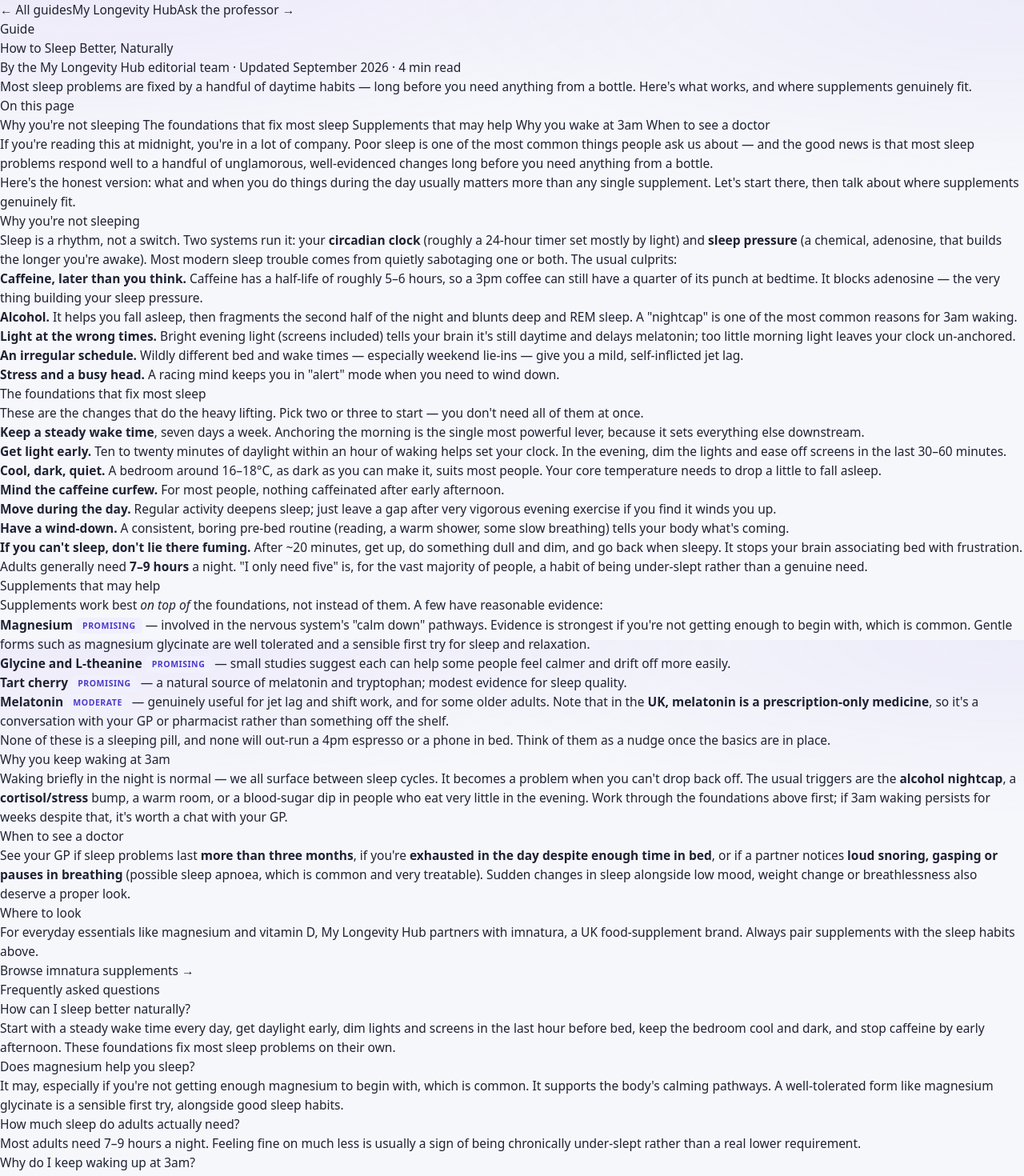
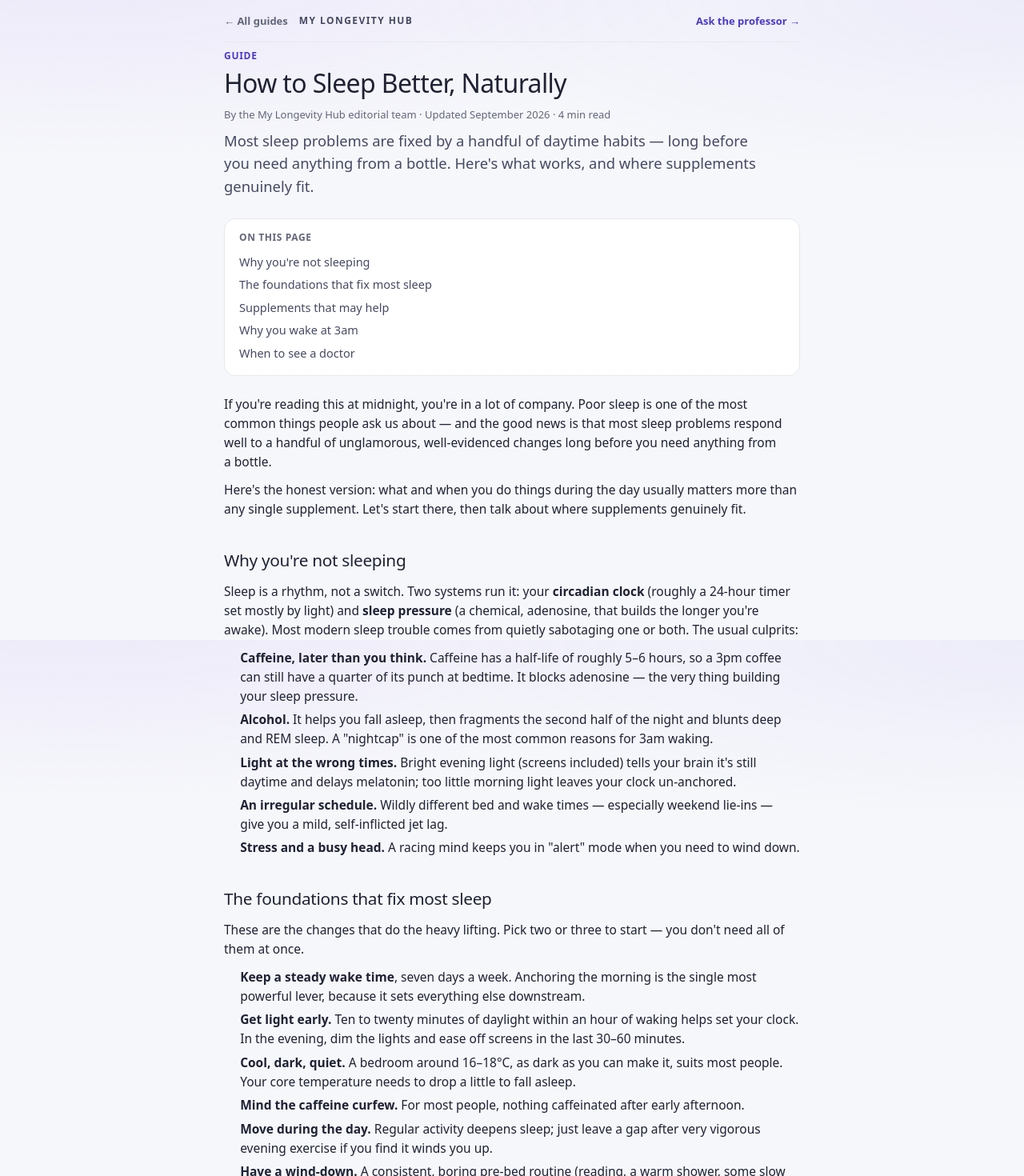
Before and after one commit to elec7rik/doctor-chatbot, a Next.js app in the folder frontend/: page /guides/better-sleep in a window 1280 px wide. Shown: the top 1470 px of the page at 80% size. Built offline with nearby package versions, Linux system fonts and the light colour scheme.

Commit message:
feat(frontend): Iris styling for native guide pages

```diff
--- a/frontend/app/globals.css
+++ b/frontend/app/globals.css
@@ -259,3 +259,74 @@
 @keyframes hold-pulse{0%,100%{box-shadow:0 0 0 0 rgba(91,75,214,.40)}50%{box-shadow:0 0 0 8px rgba(91,75,214,0)}}
 @media (min-width:1024px){ .stage-orb{width:240px} .vs-status{font-size:17px} }
 @media (prefers-reduced-motion:reduce){ .voice-stage{animation:none} .talk-btn.on{animation:none} .talk-btn.leveled{box-shadow:none} }
+
+/* ---- native guides (Phase 4) ---- */
+.guide { max-width: 760px; margin: 0 auto; padding: 0 20px 64px; }
+.guide-top {
+  display: flex; align-items: center; gap: 14px;
+  padding: 16px 0; margin-bottom: 8px; border-bottom: 1px solid var(--color-line);
+}
+.guide-brand { font-weight: 800; letter-spacing: .12em; font-size: 12px; text-transform: uppercase; color: var(--color-ink-2); }
+.guide-back { font-size: 13px; font-weight: 600; color: var(--color-ink-3); text-decoration: none; }
+.guide-back:hover { color: var(--color-accent-ink); }
+.guide-ask { margin-left: auto; font-size: 13px; font-weight: 600; color: var(--color-accent-ink); text-decoration: none; }
+.guide-ask:hover { text-decoration: underline; }
+
+.guide-body { color: var(--color-ink); }
+.guide-body .kicker { color: var(--color-accent-ink); font-weight: 700; font-size: 12px; letter-spacing: .06em; text-transform: uppercase; }
+.guide-body h1 { font-size: 2rem; line-height: 1.15; letter-spacing: -.02em; margin: .2em 0 .3em; text-wrap: balance; }
+.guide-body .byline { color: var(--color-ink-3); font-size: 13px; margin: 0 0 8px; }
+.guide-body .lede { font-size: 1.15rem; color: var(--color-ink-2); margin: .5em 0 1.4em; text-wrap: pretty; }
+.guide-body h2 { font-size: 1.3rem; letter-spacing: -.015em; margin: 1.7em 0 .5em; }
+.guide-body h3 { font-size: 1.05rem; margin: 1.2em 0 .3em; }
+.guide-body p { margin: .7em 0; text-wrap: pretty; }
+.guide-body ul, .guide-body ol { margin: .6em 0; padding-left: 1.3em; }
+.guide-body li { margin: .35em 0; }
+.guide-body strong { font-weight: 650; }
+.guide-body a { color: var(--color-link); }
+.guide-body .tier {
+  display: inline-block; font-size: 10.5px; font-weight: 700; text-transform: uppercase; letter-spacing: .05em;
+  padding: 2px 8px; border-radius: var(--radius-xs); background: var(--color-accent-soft); color: var(--color-accent-ink);
+  vertical-align: middle;
+}
+.guide-body .toc {
+  background: var(--color-surface); border: 1px solid var(--color-line); border-radius: var(--radius-md);
+  padding: 14px 18px; margin: 0 0 1.5em;
+}
+.guide-body .toc > div { font-weight: 700; font-size: 12px; color: var(--color-ink-3); text-transform: uppercase; letter-spacing: .05em; margin-bottom: 6px; }
+.guide-body .toc a { display: block; padding: 3px 0; text-decoration: none; color: var(--color-ink-2); font-size: 14.5px; }
+.guide-body .toc a:hover { color: var(--color-accent-ink); }
+.guide-body .callout {
+  background: var(--color-accent-soft); border: 1px solid var(--color-line); border-left: 3px solid var(--color-accent);
+  border-radius: var(--radius-sm); padding: 12px 16px; margin: 1.2em 0; font-size: 15px;
+}
+.guide-body .funnel {
+  display: block; background: var(--color-surface); border: 1px solid var(--color-line);
+  border-radius: var(--radius-lg); padding: 18px 20px; margin: 1.8em 0; box-shadow: var(--shadow-sm);
+}
+.guide-body .funnel-k { color: var(--color-ink-3); font-size: 12px; font-weight: 700; text-transform: uppercase; letter-spacing: .06em; margin-bottom: 6px; }
+.guide-body .funnel p { margin: .2em 0 .8em; }
+.guide-body .funnel-cta {
+  display: inline-block; font-weight: 700; text-decoration: none; color: #fff;
+  background: var(--color-accent); padding: 9px 16px; border-radius: var(--radius-sm); font-size: 14.5px;
+}
+.guide-body .funnel-cta:hover { background: var(--color-accent-ink); }
+.guide-body .faqwrap { margin: 1.8em 0; }
+.guide-body .faq { border-top: 1px solid var(--color-line); padding: 12px 0; }
+.guide-body .refs { margin-top: 1.8em; font-size: 14px; color: var(--color-ink-2); }
+.guide-body .disc {
+  display: block; margin-top: 2em; padding-top: 16px; border-top: 1px solid var(--color-line);
+  color: var(--color-ink-3); font-size: 13px; line-height: 1.55;
+}
+
+.guide-index .gi-title { font-size: 2rem; letter-spacing: -.02em; margin: .6em 0 .2em; }
+.guide-index .gi-lede { color: var(--color-ink-2); margin: 0 0 1.4em; }
+.gi-list { list-style: none; margin: 0; padding: 0; display: grid; gap: 12px; }
+.gi-card {
+  display: block; padding: 16px 18px; border: 1px solid var(--color-line); border-radius: var(--radius-md);
+  background: var(--color-surface); text-decoration: none; box-shadow: var(--shadow-sm);
+  transition: border-color var(--dur-base) var(--ease), transform var(--dur-fast) var(--ease);
+}
+.gi-card:hover { border-color: var(--color-accent); transform: translateY(-1px); }
+.gi-card-title { display: block; font-weight: 650; color: var(--color-ink); margin-bottom: 4px; }
+.gi-card-lede { display: block; color: var(--color-ink-3); font-size: 14px; }
```
Also changed, not shown: 1 other file (tests, documents, lock files or other folders).
